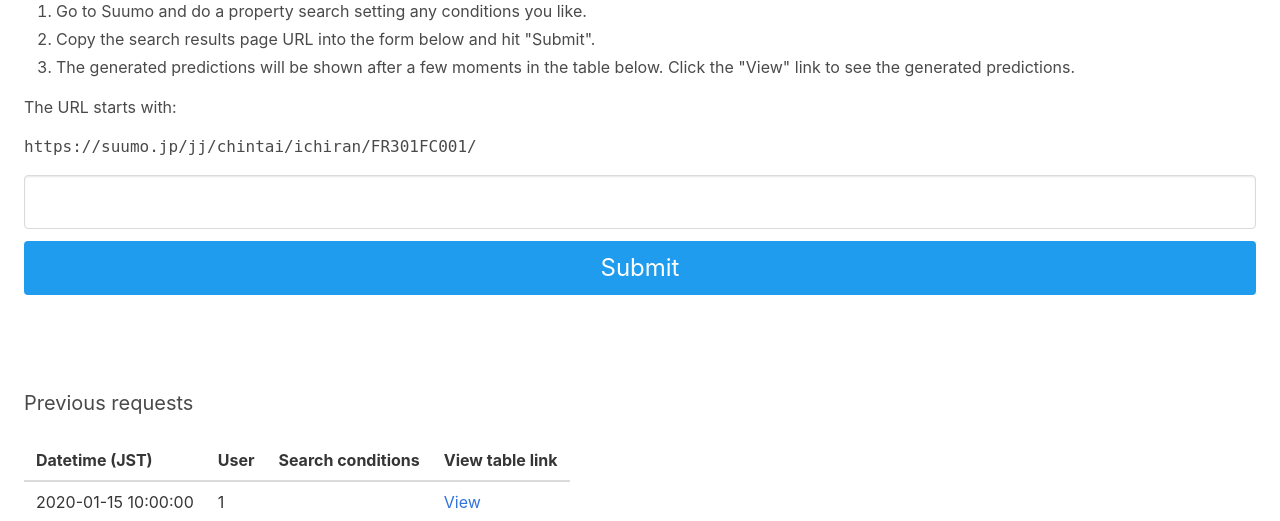
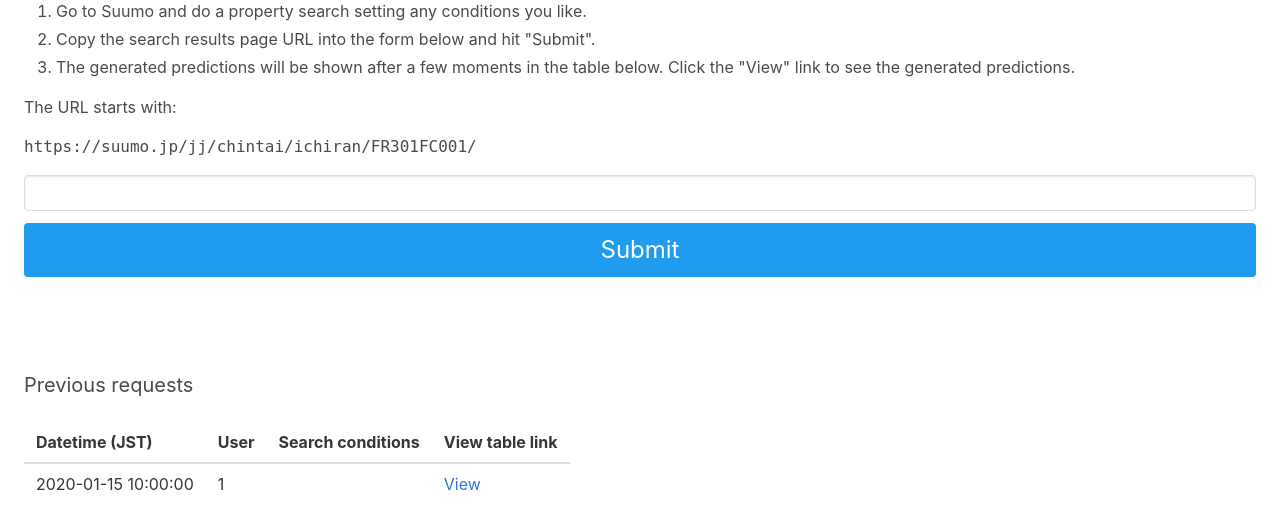
Before and after one commit to alegonz/otokuna, a Python web app: template app/templates/index_custom_request.html in a window 1280 px wide. Shown: the part 201-722 px from the top of the page. Run offline with Jinja, Linux system fonts and the light colour scheme; the template is opened without the code that fills it: most values are stand-ins (such as "Sample title", 1, 10 or a date in 2020); form fields are guessed from the names that the template uses.

Commit message:
Don't use large font in custom request URL form

```diff
--- a/app/templates/index_custom_request.html
+++ b/app/templates/index_custom_request.html
@@ -20,7 +20,7 @@
             {{ form.csrf_token }}
             <div class="field">
                 <div class="control">
-                    {{ form.search_url(class="input is-large") }}
+                    {{ form.search_url(class="input") }}
                 </div>
             </div>
             <button class="button is-block is-info is-large is-fullwidth">Submit</button>
```
